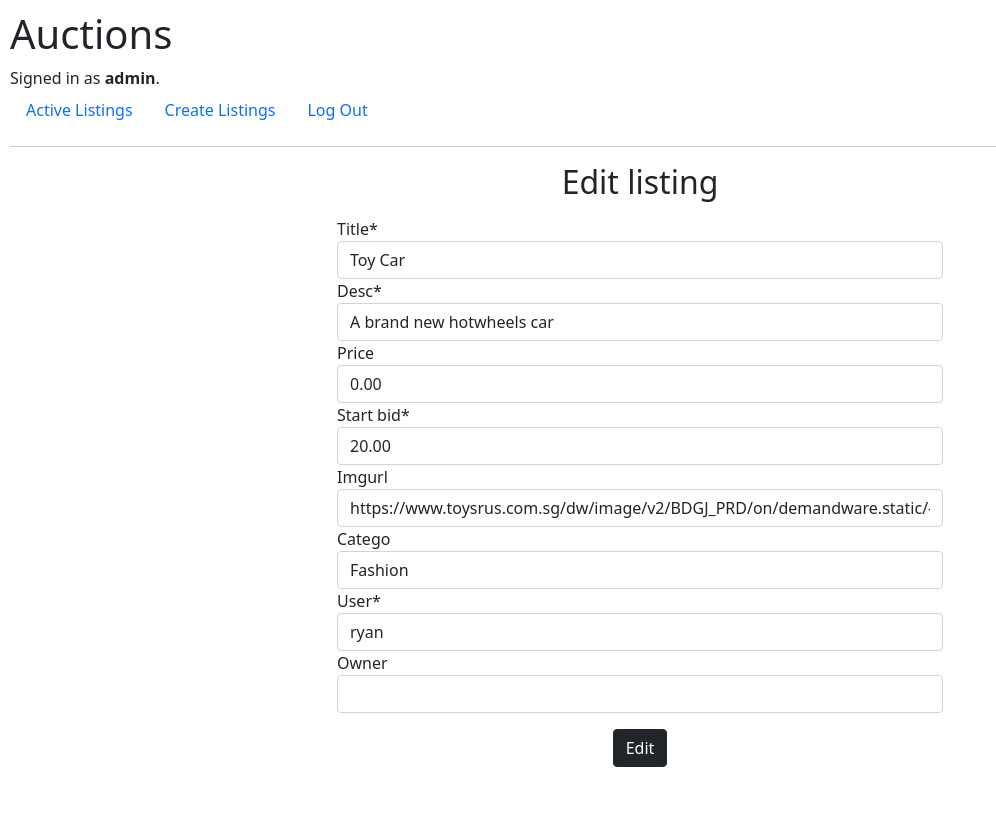
After one commit to ryryry-3302/CS50-Web-Project2, a Django app: page /edit/1 in a window 1280 px wide. The commit adds this page. Shown: the whole page, without its empty margins (0-996 px from the left). Run offline with Django 3.2, Linux system fonts and the light colour scheme; a user stored in the database is signed in; data comes from the database, SQL or seed files in the repository; both versions use the stored data as it was after the commit; some libraries are stand-ins or nearby versions.

Commit message:
added listing pages and watchlist/ edit page funcitonality

```diff
--- a/commerce/auctions/admin.py
+++ b/commerce/auctions/admin.py
@@ -1,6 +1,7 @@
 from django.contrib import admin
-from .models import User, Listing
+from .models import User, Listing, WatchList
 
 # Register your models here.
 admin.site.register(User)
 admin.site.register(Listing)
+admin.site.register(WatchList)
--- a/commerce/auctions/models.py
+++ b/commerce/auctions/models.py
@@ -1,3 +1,5 @@
+from itertools import product
+from turtle import title
 from unicodedata import category
 from django.contrib.auth.models import AbstractUser
 from django.db import models
@@ -37,3 +39,16 @@ class Listing(models.Model):
         'User',
         on_delete=models.CASCADE,
     )
+#set to foreign key for future bids model :D
+    owner =  models.CharField(max_length=400, blank=True)
+
+class WatchList(models.Model):
+    user = models.ForeignKey(
+        'User',
+        on_delete=models.CASCADE,
+    )
+
+    product = models.ForeignKey(
+        'Listing',
+        on_delete=models.CASCADE,
+    )
--- /dev/null
+++ b/commerce/auctions/templates/auctions/edit.html
@@ -0,0 +1,17 @@
+{% extends "auctions/layout.html" %}
+
+{% block body %}
+    <h2 class="mb-3 text-center">Edit listing</h2>
+    <div class="container-sm w-50">
+        {% load crispy_forms_tags %}
+        <form action="{{ request.path }}" method="post" class="mb-5">
+            {% csrf_token %}
+            {{ form|crispy }}
+            <div class="d-grid gap-2 d-md-flex justify-content-md-center">
+                <input class="btn btn-dark mt-3 " type="submit" value="Edit">
+            </div>
+        </form>
+    </div>
+
+
+{% endblock %}
--- a/commerce/auctions/templates/auctions/layout.html
+++ b/commerce/auctions/templates/auctions/layout.html
@@ -9,6 +9,9 @@
     </head>
     <body>
         <h1>Auctions</h1>
+        <div>
+            {{error}}
+        </div>
         <div>
             {% if user.is_authenticated %}
                 Signed in as <strong>{{ user.username }}</strong>.
--- a/commerce/auctions/urls.py
+++ b/commerce/auctions/urls.py
@@ -1,11 +1,15 @@
 from django.urls import path
 
 from . import views
+
+
 
 urlpatterns = [
     path("", views.index, name="index"),
     path("login", views.login_view, name="login"),
     path("logout", views.logout_view, name="logout"),
     path("register", views.register, name="register"),
-    path("create", views.create, name="create")
+    path("create", views.create, name="create"),
+    path("listing/<int:list_id>", views.listing, name="listingpage"),
+    path("edit/<int:list_id>", views.edit, name="edit")
 ]
--- a/commerce/auctions/views.py
+++ b/commerce/auctions/views.py
@@ -1,3 +1,4 @@
+from itertools import product
 from django.contrib.auth import authenticate, login, logout
 from django.db import IntegrityError
 from django.http import HttpResponse, HttpResponseRedirect
@@ -5,7 +6,15 @@ from django.shortcuts import render
 from django.urls import reverse
 from django import forms
 from django.contrib.auth.decorators import login_required
-from .models import User, Listing
+from .models import User, Listing, WatchList
+
+
+class ListingForm(forms.ModelForm):
+        # specify the name of model to use
+        class Meta:
+            model = Listing
+            exclude = ['user'], ['price']
+
 
 
 def index(request):
@@ -74,14 +83,6 @@ def create(request):
         return HttpResponseRedirect(reverse("index"))
 
 
-
-
-    class ListingForm(forms.ModelForm):
-        # specify the name of model to use
-        class Meta:
-            model = Listing
-            exclude = ['user'], ['price']
-
     form = ListingForm(request.POST or None, request.FILES or None)
     f = ListingForm(request.POST)
     if f.is_valid():
@@ -96,3 +97,55 @@ def create(request):
     return render(request, "auctions/create.html", {
         'form': form
     })
+
+def listing(request ,list_id):
+    if request.method == "POST":
+        if request.user.is_authenticated == True:
+            print("hi")
+            listing_to_add = Listing.objects.get(pk=list_id)
+            print(listing_to_add)
+            l = WatchList(user=request.user, product=listing_to_add)
+            print(l)
+            l.save()
+            return HttpResponseRedirect(reverse("index"))
+        else:
+            print("pepega")
+            return HttpResponseRedirect(reverse("index"))
+
+    if Listing.objects.filter(pk=list_id).exists():
+        inlist = True
+        if WatchList.objects.filter(user=request.user, product=Listing.objects.get(pk=list_id)).exists():
+            inlist = False
+        return render(request, "auctions/listing.html", {
+            "listing" : Listing.objects.get(pk=list_id),
+            "inlist" : inlist,
+        })
+    else:
+        return HttpResponseRedirect(reverse("index"))
+
+@login_required
+def edit(request, list_id):
+    if Listing.objects.filter(pk=list_id).exists():
+        editlisting = Listing.objects.get(pk=list_id)
+        f = ListingForm(instance=editlisting)
+        if f.is_valid():
+        # save the form data to model
+            result = f.save(commit=False)
+            result.user = request.user
+            result.save()
+
+
+        if request.method == 'POST':
+            f = ListingForm(request.POST, instance=editlisting)
+            if f.is_valid():
+            # save the form data to model
+                result = f.save(commit=False)
+                result.user = request.user
+                result.save()
+            return HttpResponseRedirect(reverse("index"))
+
+        return render(request, "auctions/edit.html", {
+            'form': f
+        })
+    else:
+        return HttpResponseRedirect(reverse("index"))
```
Also changed, not shown: commerce/auctions/templates/auctions/index.html (+8 -5 lines), commerce/auctions/templates/auctions/listing.html (added, +38 -0 lines), commerce/auctions/migrations/0009_watchlist.py (added), commerce/auctions/migrations/0010_listing_owner.py (added), commerce/db.sqlite3.
